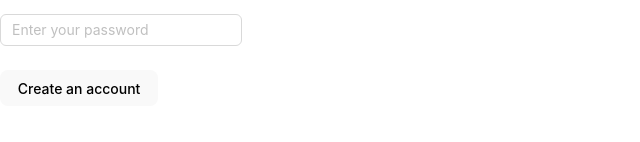
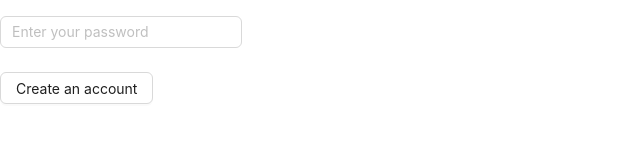
Before and after one commit to tigran12345678/Movie-Website-with-Redux, a React (Vite) app: page /signUpPage in a window 1280 px wide. Shown: the part 368-510 px from the top of the page, without its empty margins (0-640 px from the left). Built offline with nearby package versions, Linux system fonts and the light colour scheme.

Commit message:
added a movie type

```diff
--- a/src/components/favoriteMovies/favoritesPage.tsx
+++ b/src/components/favoriteMovies/favoritesPage.tsx
@@ -2,12 +2,8 @@ import type { AppDispatch, RootState } from "../../store/store";
 import { useDispatch, useSelector } from "react-redux";
 import { removeFromFavorites, clearFavorites } from "../../store/FavoriteMovies/favoriteMoviesSlice";
 import './FavoriteMovies.css';
+import type { Movie } from "../../types";
 
-
-interface Movie {
-    original_title: string,
-    poster_path: string
-}
 
 
 function FavoriteMovies() {
--- a/src/components/homPage/HomePage.tsx
+++ b/src/components/homPage/HomePage.tsx
@@ -1,4 +1,4 @@
-import { Form, Button } from "antd";
+import {  Button } from "antd";
 import { useNavigate } from "react-router";
 import { LOGIN_PATH, SIGNUP_PATH } from "../../paths/Paths";
 import "./HomePage.css";
--- a/src/components/layout/headerNavigation.tsx
+++ b/src/components/layout/headerNavigation.tsx
@@ -1,4 +1,4 @@
-import { NavLink } from "react-router-dom";
+
 import { MAINPAGE_PATH,
   FAVORITEMOVIES_PATH,
   LOGIN_PATH,
--- a/src/components/signUpPage/SignUp.tsx
+++ b/src/components/signUpPage/SignUp.tsx
@@ -59,7 +59,7 @@ function SignUp() {
                 </Form.Item>
 
 
-                <button onClick={handleAccountCreation}>Create an account</button>
+                <Button onClick={handleAccountCreation}>Create an account</Button>
 
 
             </Form>
--- a/src/store/FavoriteMovies/favoriteMoviesSlice.ts
+++ b/src/store/FavoriteMovies/favoriteMoviesSlice.ts
@@ -1,4 +1,7 @@
 import { createSlice } from "@reduxjs/toolkit";
+import type { Movie } from "../../types";
+
+
 
 const persisted = localStorage.getItem("favorites");
 const initialState = {
@@ -18,7 +21,7 @@ const favoriteMoviesSlice = createSlice({
         },
       removeFromFavorites: (state, action) => {
       state.favoriteMovies = state.favoriteMovies.filter(
-        (movie) => movie.id !== action.payload.id
+        (movie: Movie) => movie.id !== action.payload.id
       );
       localStorage.setItem('favorites', JSON.stringify(state.favoriteMovies));
     },
--- /dev/null
+++ b/src/types.ts
@@ -0,0 +1,5 @@
+export interface Movie {
+    original_title: string,
+    poster_path: string,
+    id?: number,
+}
```
Also changed, not shown: src/components/mainPage/drawMovies.tsx (+2 -6 lines).
